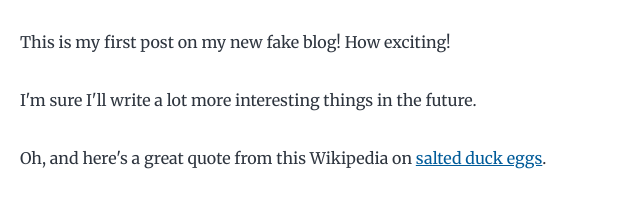
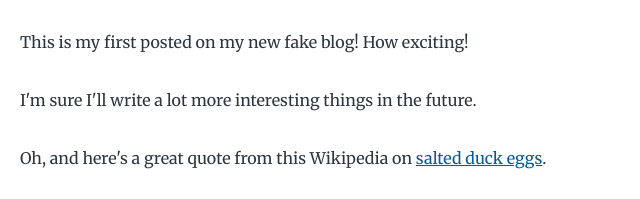
Before and after one commit to tylercowie/tylercowie, a Gatsby site: page /hello-world/ in a window 1280 px wide. Shown: the part 211-410 px from the top of the page, 304-944 px from the left. Built offline with nearby package versions, Linux system fonts and the light colour scheme; Gatsby itself is replaced by a stand-in of ours; some packages are replaced by stand-ins of ours.

Commit message:
Update index.md

```diff
--- a/content/blog/hello-world/index.md
+++ b/content/blog/hello-world/index.md
@@ -4,7 +4,7 @@
 description: "Hello World"
 ---
 
-This is my first post on my new fake blog! How exciting!
+This is my first posted on my new fake blog! How exciting!
 
 I'm sure I'll write a lot more interesting things in the future.
 
```
